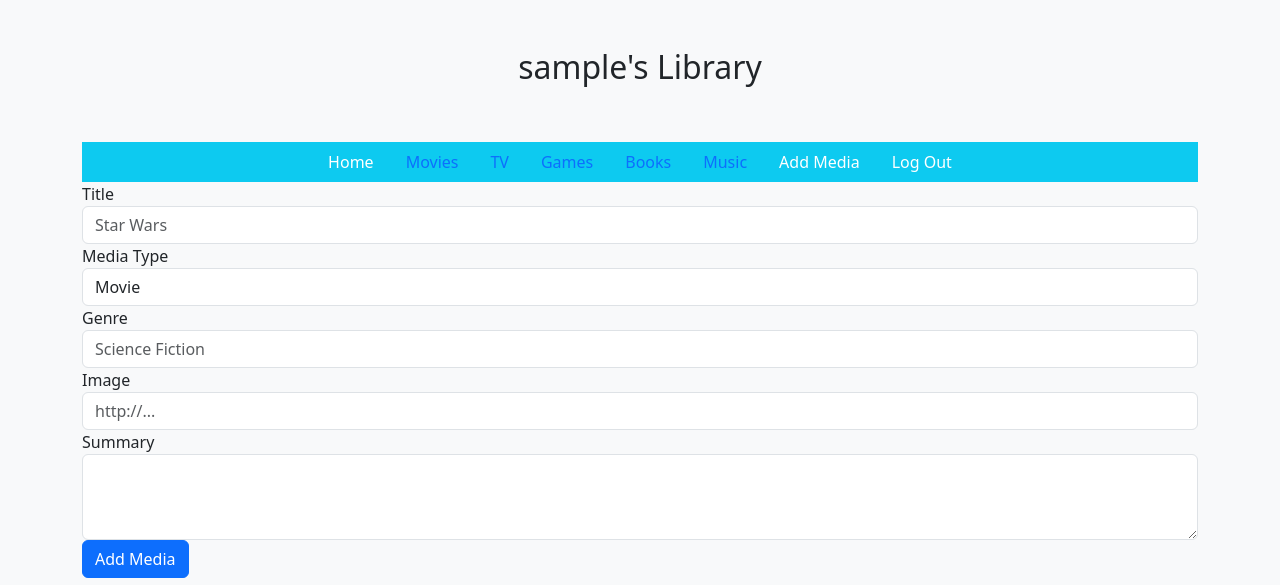
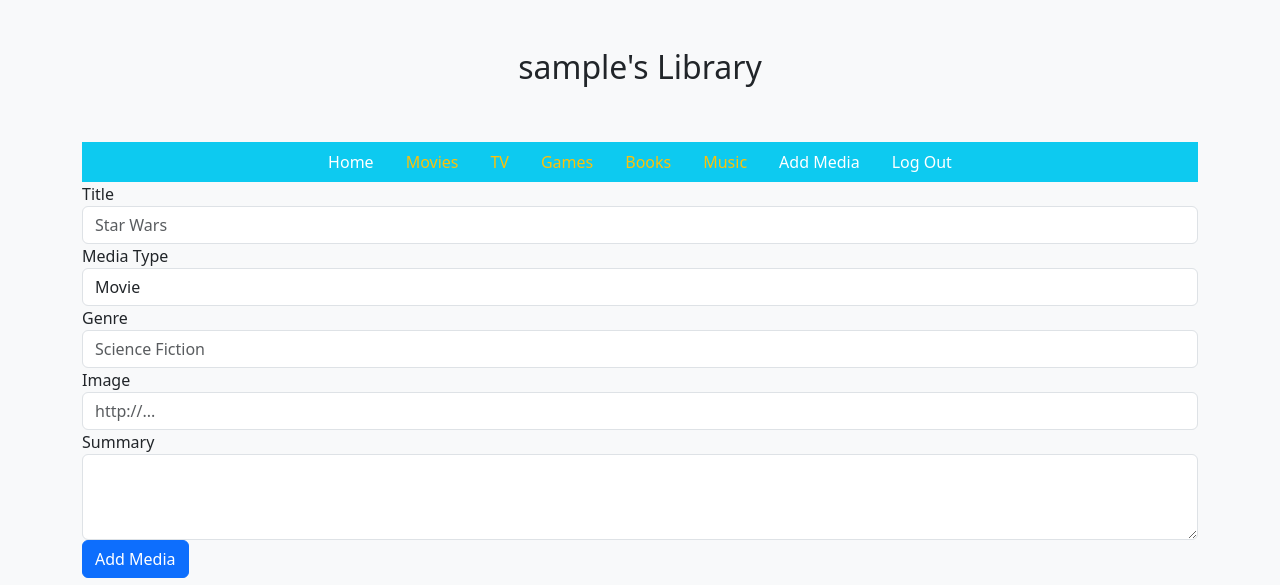
Before and after one commit to jlabruna/nebula, a Flask app: page /add in a window 1280 px wide. Shown: the top 585 px of the page. Run offline with Flask 3, Linux system fonts and the light colour scheme; the visitor is signed in with stand-in values (Sample User, id 1); some libraries are stand-ins or nearby versions.

Commit message:
changed some colours in bootstrap text

```diff
--- a/templates/base.html
+++ b/templates/base.html
@@ -15,7 +15,7 @@
 <body class="bg-light">
     <div class="container mb-4">
         <div class="py-5 text-center">
-            <h2>{{ username }}'s Library</h2>
+            <h2>{% if username: %}{{ username }}'s{% else %}Media{% endif %} Library</h2>
         </div>
 
         <ul class="nav justify-content-center bg-info">
@@ -24,19 +24,19 @@
             </li>
             {% if username: %}
             <li class="nav-item">
-                <a class="nav-link" href="/type/Movie">Movies</a>
+                <a class="nav-link text-warning" href="/type/Movie">Movies</a>
             </li>
             <li class="nav-item">
-                <a class="nav-link" href="/type/TV">TV</a>
+                <a class="nav-link text-warning" href="/type/TV">TV</a>
             </li>
             <li class="nav-item">
-                <a class="nav-link" href="/type/Game">Games</a>
+                <a class="nav-link text-warning" href="/type/Game">Games</a>
             </li>
             <li class="nav-item">
-                <a class="nav-link" href="/type/Book">Books</a>
+                <a class="nav-link text-warning" href="/type/Book">Books</a>
             </li>
             <li class="nav-item">
-                <a class="nav-link" href="/type/Music">Music</a>
+                <a class="nav-link text-warning" href="/type/Music">Music</a>
             </li>
             <li class="nav-item">
                 <a class="nav-link text-white" href="/add">Add Media</a>
```
